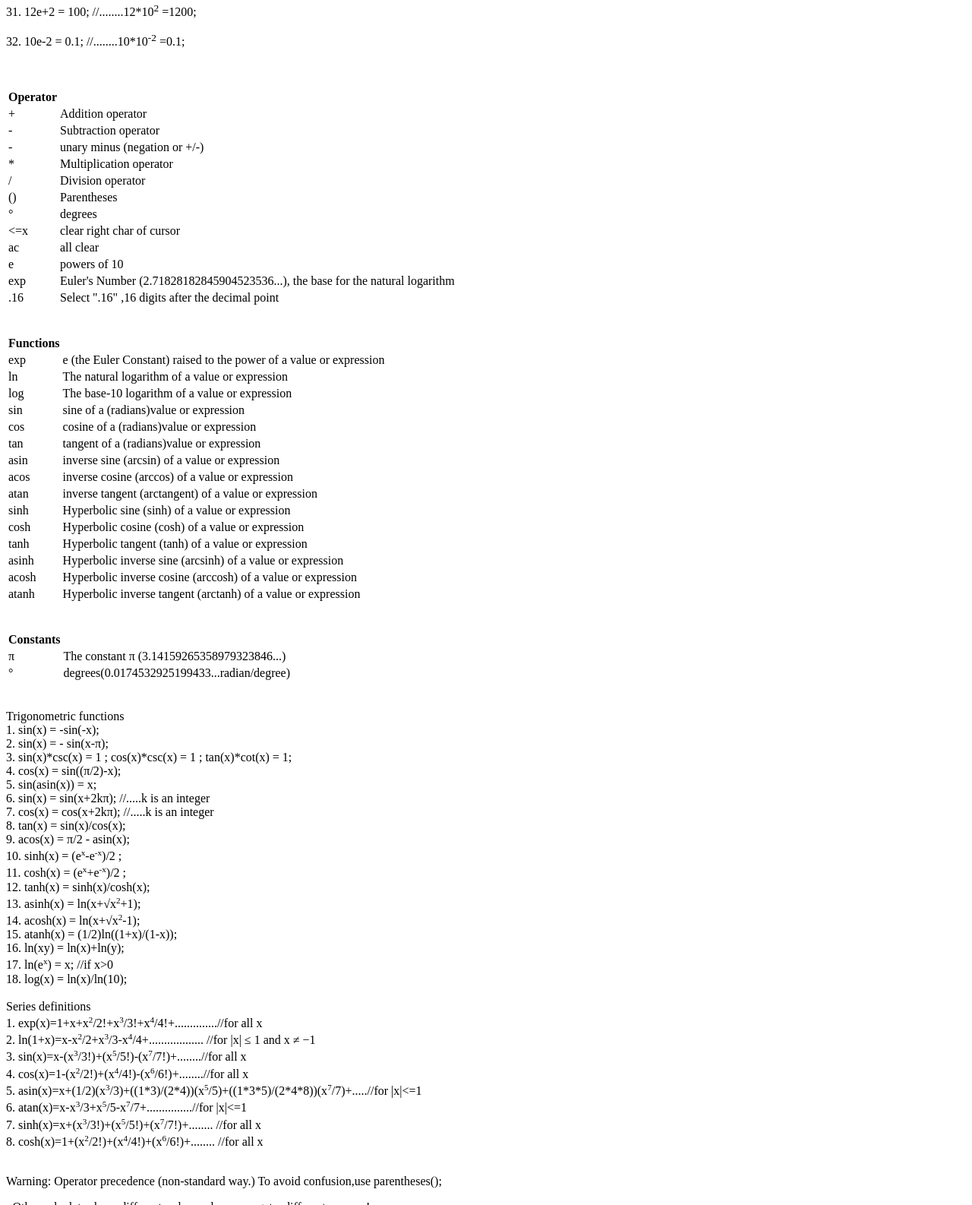
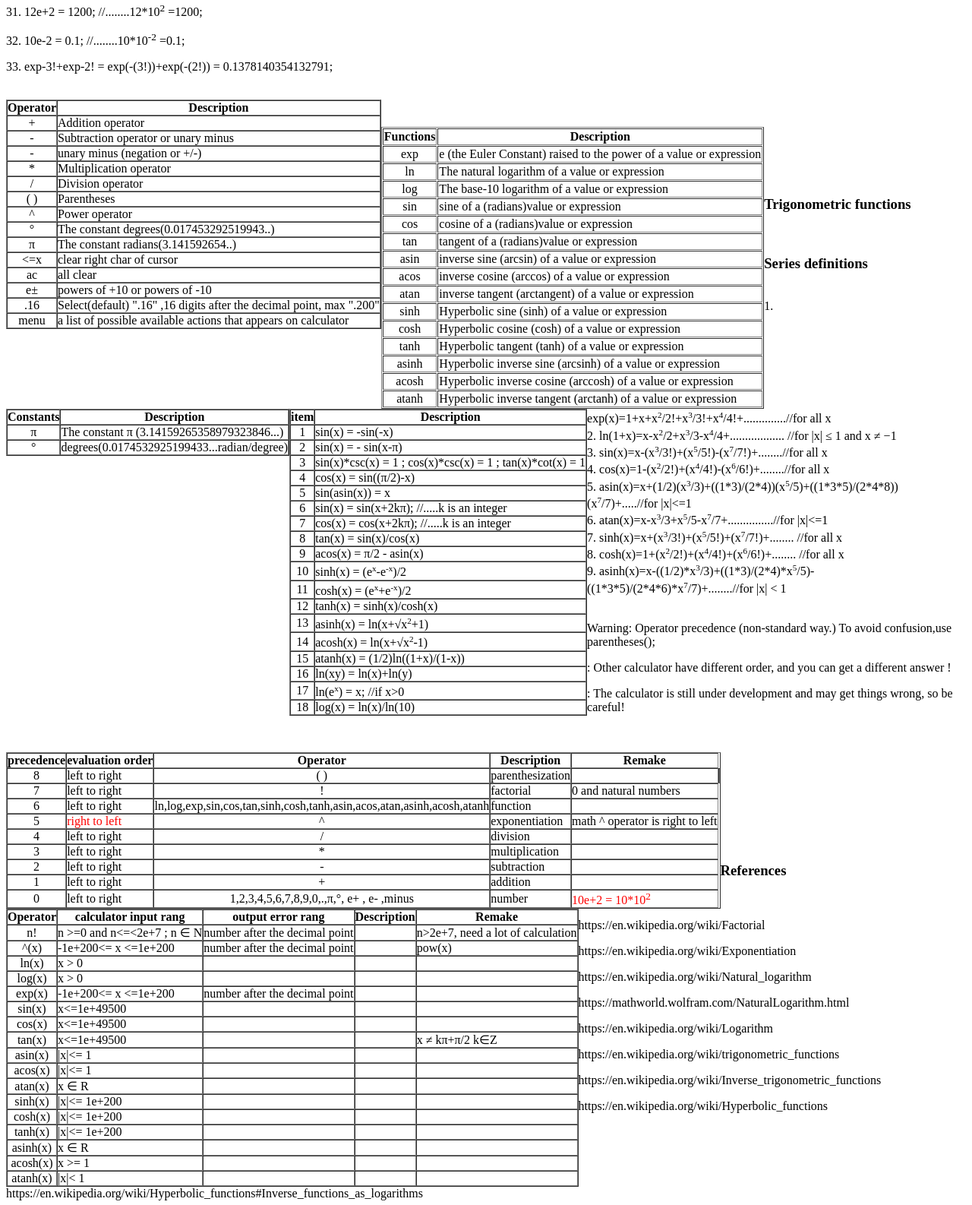
Before and after one commit to taiminghuang/taiminghuang.github.io, a plain HTML site: page calculator_mobile_menu.html in a window 1280 px wide. Shown: the part 1214-2800 px from the top of the page at 76% size. Drawn offline with Linux system fonts and the light colour scheme.

Commit message:
Update calculator_mobile_menu.html

```diff
--- a/calculator_mobile_menu.html
+++ b/calculator_mobile_menu.html
@@ -5,27 +5,25 @@
     <meta name="viewport" content="width=device-width, initial-scale=1.0">
 </head>
 <body  >
-<div class="block">
-<br>
-  Examples:<br>
-
-   <p>1.  exp1 = exp(1)  = 2.7182818284590452 ;         //..e<sup><small>1</small></sup></p></p>
+<div class="block_a">
+  <h3>Examples:</h3>
+   <p><b>1.  exp1 = exp(1)  = 2.7182818284590452 ;</b>   //..e<sup><small>1</small></sup></p></p>
    <p>2.  exp3= exp(3) = 20.0855369231876677 ;           //....e<sup><small>3</small></sup></p>
    <p>3.  exp3π= exp(3π) = 20.0855369231876677 ;      //....e<sup><small>3π</small></sup></p>
    <p>4.  exp-3= exp(-3) = 0.0497870683678639; ;        //....e<sup><small>-3</small></sup></p>
    <p>5.  π= 3.1415926535897932;</p>
-   <p>6.  ° = 1°= 1*° = π/180 = 0.0174532925199433 ;   //................radians</p>
+   <p>6.  ° = 1°= 1*° = π/180 = 0.0174532925199433 ;   //........convert degrees to radians</p>
    <p>7.  180/π = 57.2957795131;                       //.......1 radian = 57.2957795131 degrees </p>
    <p>8.  cos0.5 = cos(0.5) = 0.8775825618903727;      //..............x= 0.5  radians</p>
    <p>9.  cos-30° = cos(-30°) = 0.8660254037844386;    //............x= -30 degrees</p>
    <p>10.  asin(1) = 1.5707963267948966;               //...............1.570 radians</p>
    <p>11.  asin(0) = 0 ; </p>
-   <p style="color:blue;">12.  asin(1)/° = 90 ;        //........radians..to..degrees</p>
+   <p style="color:blue;">12.  asin(1)/° = 90 ;        //........convert radians to degrees</p>
    <p>13.  asin(1) = 1.5707963267948966;               //...............radians</p>
    <p>14.  sin(2π) = 0; </p>
    <p>15.  -2^4 = 0 - (2^4) = -16 ;                    //...........-(2<sup>4</sup>)</p>
    <p style="color:blue;">16.  -3^2= -(3^2) = -9;       //..........math -3^2= -(3^2)= -9 ;</p>
-   <p style="color:blue;">    To avoid confusion,use parentheses();</p>
+   <p style="color:blue;">    To avoid confusion,use parentheses( );</p>
    <p>17.  2^(1/3) = 1.2599210498948732;                //  ..........2<sup>1/3</sup></p>
    <p style="color:blue;">18.  2^3^4 = 2^(3^4) = 2.4178516392292583e+24; </p>
    <p style="color:blue;">                             //...math 2^3^4 = (2^(3^4)) = 2.4178516392292583e+24 ;</p>
@@ -35,123 +33,160 @@
    <p>21.  (-3)^2 = 9;</p>
    <p>22   -3^2 = -(3^2) = - 9 ;</p>
    <p>23   3π^2π = (3π)^(2π) = 1322897.0042358196875005 ;</p>
-
    <p>24.  ln(1) = 0;                                      //.........ln<sub><small>e</small></sub>1 =0</p>
    <p>25.  log(10) = 1 ;                                     //.......log<sub><small>10</small></sub>10 =1</p>
    <p>26.  1! = 1 ; </p>
    <p>27.  5! = 120 ;                                       //........1*2*3*4*5=120</p>
    <p>28.  -5! = -(5!) = - 120 ;                            //.......-(1*2*3*4*5)=-120</p>
    <p>29.  (-5)! = <--  Msg : n! , n >=0 , n ∈ N -->; </p>
-
    <p>30.  (sin(π))^2 = 0;</p>
-   <p>31.  12e+2 = 100;                                     //........12*10<sup>2</sup> =1200;</p>
+   <p>31.  12e+2 = 1200;                                     //........12*10<sup>2</sup> =1200;</p>
    <p>32.  10e-2 = 0.1;                                     //........10*10<sup>-2</sup> =0.1;</p>
-
-
+   <p>33.  exp-3!+exp-2! = exp(-(3!))+exp(-(2!)) = 0.1378140354132791;
+       <br>
       <br>
-      <br>
-<table>
+</div>
+<div class="block_b">
+<table border="1px" cellspacing="0" cellpadding="0"  align="left" required readonly="readonly">
+<tbody>
 <thead>
 <tr>
-<th>Operator</th>
+<th align="center">Operator</th>
+<th >Description</th>
 </tr>
 </thead>
 <tbody>
-<tr><td>+</td><td>Addition operator</td></tr>
-<tr><td>-</td><td>Subtraction operator</td></tr>
-<tr><td>-</td><td>unary minus (negation or +/-)</td></tr>
-<tr><td>*</td><td>Multiplication operator</td></tr>
-<tr><td>/</td><td>Division operator</td><td></tr>
-<tr><td>()</td><td>Parentheses</td><td></tr>
-<tr><td>°</td><td>degrees</td><td></tr>
-<tr><td><=x</td><td>clear right char  of cursor </td><td></tr>
-<tr><td>ac</td><td> all clear </td><td></tr>
-<tr><td>e</td><td> powers of 10 </td><td></tr>
-<tr><td>exp</td><td>Euler's Number (2.71828182845904523536...), the base for the natural logarithm</td></tr>
-<tr><td>.16</td><td>Select ".16" ,16 digits after the decimal point</td><td></tr>
+<tr><td align="center">+</td><td>Addition operator</td></tr>
+<tr><td align="center">-</td><td>Subtraction operator or unary minus </td></tr>
+<tr><td align="center">-</td><td>unary minus (negation or +/-)</td></tr>
+<tr><td align="center">*</td><td>Multiplication operator</td></tr>
+<tr><td align="center">/</td><td>Division operator</td></tr>
+<tr><td align="center">( )</td><td>Parentheses</td></tr>
+<tr><td align="center">^</td><td>Power operator</td></tr>
+<tr><td align="center">°</td><td>The constant degrees(0.017453292519943..)</td></tr>
+<tr><td align="center">π</td><td>The constant radians(3.141592654..)</td></tr>
+<tr><td align="center"><=x</td><td>clear right char  of cursor </td></tr>
+<tr><td align="center">ac</td><td> all clear </td></tr>
+<tr><td align="center">e±</td><td> powers of +10 or powers of -10 </td></tr>
+<tr><td align="center">.16</td><td>Select(default) ".16" ,16 digits after the decimal point, max ".200"</td></tr>
+<tr><td align="center">menu</td><td> a list of possible available actions  that appears on calculator </td></tr>
+
+
 </tbody>
+
 </table>
       <br>
       <br>
-<table>
+</div>
+<div class="block_c">
+
+<table border="1px" cellspacing="1" cellpadding="1"  align="left" required readonly="readonly">
+<tbody>
 <thead>
 <tr>
 <th>Functions</th>
+<th>Description</th>
 </tr>
 </thead>
-<tbody>
-<tr><td>exp</td><td>e (the Euler Constant) raised to the power of a value or expression</td></tr>
-<tr><td>ln</td><td>The natural logarithm of a value or expression</td></tr>
-<tr><td>log</td><td>The base-10 logarithm of a value or expression</td><td></tr>
-<tr><td>sin</td><td>sine of a (radians)value or expression</td></tr>
-<tr><td>cos</td><td>cosine of a (radians)value or expression</td></tr>
-<tr><td>tan</td><td>tangent of a (radians)value or expression</td></tr>
-<tr><td>asin</td><td>inverse sine (arcsin) of a value or expression</td><td></tr>
-<tr><td>acos</td><td>inverse cosine (arccos) of a value or expression</td><td></tr>
-<tr><td>atan</td><td>inverse tangent (arctangent) of a value or expression</td></tr>
-<tr><td>sinh</td><td>Hyperbolic sine (sinh) of a value or expression</td></tr>
-<tr><td>cosh</td><td>Hyperbolic cosine (cosh) of a value or expression</td></tr>
-<tr><td>tanh</td><td>Hyperbolic tangent (tanh) of a value or expression</td><td></tr>
-<tr><td>asinh</td><td>Hyperbolic inverse sine (arcsinh) of a value or expression</td></tr>
-<tr><td>acosh</td><td>Hyperbolic inverse cosine (arccosh) of a value or expression</td></tr>
-<tr><td>atanh</td><td>Hyperbolic inverse tangent (arctanh) of a value or expression</td><td></tr>
+
+<tr><td align="center">exp</td><td>e (the Euler Constant) raised to the power of a value or expression</td></tr>
+<tr><td align="center">ln</td><td>The natural logarithm of a value or expression</td></tr>
+<tr><td align="center">log</td><td>The base-10 logarithm of a value or expression</td></tr>
+<tr><td align="center">sin</td><td>sine of a (radians)value or expression</td></tr>
+<tr><td align="center">cos</td><td>cosine of a (radians)value or expression</td></tr>
+<tr><td align="center">tan</td><td>tangent of a (radians)value or expression</td></tr>
+<tr><td align="center">asin</td><td>inverse sine (arcsin) of a value or expression</td></tr>
+<tr><td align="center">acos</td><td>inverse cosine (arccos) of a value or expression</td></tr>
+<tr><td align="center">atan</td><td>inverse tangent (arctangent) of a value or expression</td></tr>
+<tr><td align="center">sinh</td><td>Hyperbolic sine (sinh) of a value or expression</td></tr>
+<tr><td align="center">cosh</td><td>Hyperbolic cosine (cosh) of a value or expression</td></tr>
+<tr><td align="center">tanh</td><td>Hyperbolic tangent (tanh) of a value or expression</td></tr>
+<tr><td align="center">asinh</td><td>Hyperbolic inverse sine (arcsinh) of a value or expression</td></tr>
+<tr><td align="center">acosh</td><td>Hyperbolic inverse cosine (arccosh) of a value or expression</td></tr>
+<tr><td align="center">atanh</td><td>Hyperbolic inverse tangent (arctanh) of a value or expression</td></tr>
 
 </tbody>
 </table>
 <br>
 <br>
-<table>
+
+</div>
+<div class="block_d">
+
+<table border="1px" cellspacing="0" cellpadding="0"  align="left" required readonly="readonly">
+<tbody>
 <thead>
 <tr>
 <th>Constants</th>
+<th>Description</th>
 </tr>
 </thead>
-<tbody>
-<tr><td>π</td><td>The constant π (3.14159265358979323846...)</td></tr>
-<tr><td>°</td><td> degrees(0.0174532925199433...radian/degree)</td></tr>
+<tr><td align="center">π</td><td>The constant π (3.14159265358979323846...)</td></tr>
+<tr><td align="center">°</td><td> degrees(0.0174532925199433...radian/degree)</td></tr>
 </tbody>
 </table>
 <br>
-<br>Trigonometric functions<br>
-   1.  sin(x) = -sin(-x);
-       <br>
-   2.  sin(x) = - sin(x-π);
-       <br>
-   3.  sin(x)*csc(x) = 1 ; cos(x)*csc(x) = 1 ; tan(x)*cot(x) = 1;
-       <br>
-   4.  cos(x) = sin((π/2)-x);
-       <br>
-   5.  sin(asin(x)) = x;
-       <br>
-   6.  sin(x) = sin(x+2kπ);   //.....k is an integer
-       <br>
-   7.  cos(x) = cos(x+2kπ);   //.....k is an integer
-       <br>
-   8.  tan(x) = sin(x)/cos(x);
-       <br>
-   9.  acos(x) = π/2 - asin(x);
-       <br>
-  10.  sinh(x) = (e<sup><small>x</small></sup>-e<sup><small>-x</small></sup>)/2 ;
-       <br>
-  11.  cosh(x) = (e<sup><small>x</small></sup>+e<sup><small>-x</small></sup>)/2 ;
-       <br>
-  12.  tanh(x) = sinh(x)/cosh(x);
-       <br>
-  13.  asinh(x) = ln(x+√x<sup><small>2</small></sup>+1);
-       <br>
-  14.  acosh(x) = ln(x+√x<sup><small>2</small></sup>-1);
-      <br>
-  15.  atanh(x) = (1/2)ln((1+x)/(1-x));
-     <br>
-  16.  ln(xy) = ln(x)+ln(y);
-     <br>
-  17.  ln(e<sup><small>x</small></sup>) = x;   //if x>0
-     <br>
-  18.  log(x) = ln(x)/ln(10);
-     <br>
+<br>
+
+</div>
+
+
+<div class="block_e">
+
+<table border="1px" cellspacing="0" cellpadding="0"  align="left" required readonly="readonly">
+<p>
+<h3>Trigonometric functions</h3>
+<p>
+<tbody>
+<thead>
+<tr>
+<th>item</th>
+<th>Description</th>
+</tr>
+</thead>
+
+  <tr><td align="center">1</td><td>sin(x) = -sin(-x)</td></tr>
+
+   <tr><td align="center">2</td><td>  sin(x) = - sin(x-π)</td></tr>
+
+   <tr><td align="center">3</td><td>  sin(x)*csc(x) = 1 ; cos(x)*csc(x) = 1 ; tan(x)*cot(x) = 1</td></tr>
+
+   <tr><td align="center">4</td><td>  cos(x) = sin((π/2)-x)</td></tr>
+
+   <tr><td align="center">5</td><td>  sin(asin(x)) = x</td></tr>
+
+   <tr><td align="center">6</td><td>  sin(x) = sin(x+2kπ);   //.....k is an integer</td></tr>
+
+   <tr><td align="center">7</td><td>  cos(x) = cos(x+2kπ);   //.....k is an integer </td></tr>
+
+   <tr><td align="center">8</td><td>  tan(x) = sin(x)/cos(x)</td></tr>
+
+   <tr><td align="center">9</td><td>  acos(x) = π/2 - asin(x)</td></tr>
+
+  <tr><td align="center">10</td><td>  sinh(x) = (e<sup><small>x</small></sup>-e<sup><small>-x</small></sup>)/2 </td></tr>
+
+  <tr><td align="center">11</td><td>  cosh(x) = (e<sup><small>x</small></sup>+e<sup><small>-x</small></sup>)/2 </td></tr>
+
+  <tr><td align="center">12</td><td>  tanh(x) = sinh(x)/cosh(x)</td></tr>
+
+  <tr><td align="center">13</td><td>  asinh(x) = ln(x+√x<sup><small>2</small></sup>+1)</td></tr>
+
+  <tr><td align="center">14</td><td>  acosh(x) = ln(x+√x<sup><small>2</small></sup>-1)</td></tr>
+
+  <tr><td align="center">15</td><td>  atanh(x) = (1/2)ln((1+x)/(1-x))</td></tr>
+
+  <tr><td align="center">16</td><td>  ln(xy) = ln(x)+ln(y)</td></tr>
+
+  <tr><td align="center">17</td><td>  ln(e<sup><small>x</small></sup>) = x;   //if x>0</td></tr>
+
+  <tr><td align="center">18</td><td>  log(x) = ln(x)/ln(10)</td></tr>
+
+
+  </tbody>
+</table>
 
 <br>
-  Series definitions <br>
+  <h3>Series definitions</h3> </br>
     1.  exp(x)=1+x+x<sup><small>2</small></sup>/2!+x<sup><small>3</small></sup>/3!+x<sup><small>4</small></sup>/4!+..............//for all x
        <br>
     2.  ln(1+x)=x-x<sup><small>2</small></sup>/2+x<sup><small>3</small></sup>/3-x<sup><small>4</small></sup>/4+.................. //for |x| ≤ 1 and x ≠ −1
@@ -168,6 +203,8 @@
        <br>
     8.  cosh(x)=1+(x<sup><small>2</small></sup>/2!)+(x<sup><small>4</small></sup>/4!)+(x<sup><small>6</small></sup>/6!)+........ //for all x
        <br>
+    9.  asinh(x)=x-((1/2)*x<sup><small>3</small></sup>/3)+((1*3)/(2*4)*x<sup><small>5</small></sup>/5)-((1*3*5)/(2*4*6)*x<sup><small>7</small></sup>/7)+........//for |x| < 1
+       <br>
 
 
        <br>
@@ -177,7 +214,7 @@
 
        <br>
 
- <table>
+ <table border="1px" cellspacing="0" cellpadding="0"  align="left" required readonly="readonly">
 <thead>
 <tr>
 <th>precedence</th>
@@ -185,53 +222,67 @@
 <th>Operator</th>
 <th>Description</th>
 <th>Remake</th>
+
 </tr>
 </thead>
 <tbody>
-<tr><td>9</td><td>left to right</td><td>()</td><td>parenthesization</td><td></td></tr>
-<tr><td>8</td><td style="color:red;"></td><td>!</td><td> factorial </td><td >0 and natural numbers    </td></tr>
-<tr><td>7</td><td style="color:red;"></td><td>^</td><td> exponentiation </td><td >  math ^ operator is  right to left </td></tr>
-<tr><td>6</td><td>left to right</td><td>-</td><td>unary minus </td></td></tr>
-<tr><td>5</td><td>left to right</td><td>ln,log,exp,sin,cos,tan,sinh,cosh,tanh</td><td> function </td><td > </td></tr>
-<tr><td></td><td></td><td>asin,acos,atan,asinh,acosh,atanh</td><td> </td><td > </td></tr>
-<tr><td>4</td><td>left to right</td><td> / </td><td>division</td><td></td></tr>
-<tr><td>3</td><td>left to right</td><td> * </td><td>multiplication</td><td></td></tr>
-<tr><td>2</td><td>left to right</td><td> -  </td><td>subtraction</td><td></td></tr>
-<tr><td>1</td><td>left to right</td><td> + </td><td>addition</td><td></td></tr>
-<tr><td>0</td><td>left to right</td><td> 1,2,3,4,5,6,7,8,9,0,.,π,°, e+ , e- </td><td>number</td><td><td style="color:red;"> 10e+2 = 10*10<sup>2</sup></td></tr>
+<tr><td align="center">8</td><td>left to right</td><td align="center">( )</td><td>parenthesization</td><td></td><td></td></tr>
+<tr><td align="center">7</td><td >left to right</td><td align="center">!</td><td> factorial </td><td >0 and natural numbers    </td></tr>
+<tr><td align="center">6</td><td>left to right</td><td>ln,log,exp,sin,cos,tan,sinh,cosh,tanh,asin,acos,atan,asinh,acosh,atanh</td><td> function </td><td > </td></tr>
+<tr><td align="center">5</td><td style="color:red;">right to left</td><td align="center">^</td><td> exponentiation </td><td >  math ^ operator is  right to left </td></tr>
+<tr><td align="center">4</td><td>left to right</td><td align="center"> / </td><td>division</td><td></td></tr>
+<tr><td align="center">3</td><td>left to right</td><td align="center"> * </td><td>multiplication</td><td></td></tr>
+<tr><td align="center">2</td><td>left to right</td><td align="center"> -  </td><td>subtraction</td><td></td></tr>
+<tr><td align="center">1</td><td>left to right</td><td align="center"> + </td><td>addition</td><td></td></tr>
+<tr><td align="center">0</td><td>left to right</td><td align="center"> 1,2,3,4,5,6,7,8,9,0,.,π,°, e+ , e- ,minus</td><td>number</td><td style="color:red;"> 10e+2 = 10*10<sup>2</sup></td></tr>
 
 </tbody>
 </table>
 </div>
-</body>
-</html>
+
 <br>
 <br>
 <br>
-<table>
+<tr></tr>
+
+<table border="1px" cellspacing="0" cellpadding="0"  align="left" required readonly="readonly">
 <thead>
 <tr>
 <th>Operator</th>
-<th>input rang</th>
+<th>calculator input rang</th>
 <th>output error rang </th>
 <th>Description</th>
 <th>Remake</th>
 </tr>
 </thead>
 <tbody>
-<tr><td>n!</td><td >0<=n=<20000000 ; n ∈ N</td><td>number after the decimal point</td><td></td><td >n>20000000, need a lot of calculation </td></tr>
-<tr><td>^(x)</td><td> -1e+200<= x <=1e+200 </td><td>number after the decimal point</td><td> 9.9^(1e+1000) </td><td > pow(x)</td></tr>
-<tr><td>exp(x)</td><td> -1e+200<= x <=1e+200</td><td>number after the decimal point </td><td>exp(1e+1000) </td><td > about 10 minute</td></tr>
-<tr><td>sin(x)</td><td>1e-170<=x<=1e+2100</td><td> < |(+/-)1e-200| </td><td></td><td>cos(2e-323)-cos(1e-323)^2+sin(1e-323)^2= 0;(LONG TIME);sin(1e-450)?; sin(3600000000°-1e-300) =  -10e-301;;sin(12345678901234567890π-1e-700) = -1e-700;sin(1e-123456) = 1e-123456;
-;sin(2e-180)-2*sin(1e-180)*cos(1e-180) = 3.4319070-973;sin(2e-240)-2*sin(1e-240)*cos(1e-240) = 3.4311e-1033;</td></tr>
-<tr><td>cos(x)</td><td >1e-170<=x<=1e+2100</td><td>(+/-) 1e-200</td><td></td><td> </td></tr>
-<tr><td>tan(x)</td><td >1e-123456<=x<=1e+1000</td><td>(+/-) 1e-300</td><td></td><td> </td></tr>
-<tr><td></td><td></td><td></td><td></td><td></td></tr>
+<tr><td align="center">n!</td><td > n >=0 and n<=<2e+7 ; n ∈ N</td><td>number after the decimal point</td><td></td><td >n>2e+7, need a lot of calculation </td></tr>
+<tr><td align="center">^(x)</td><td> -1e+200<= x <=1e+200 </td><td>number after the decimal point</td><td> </td><td > pow(x)</td></tr>
+<tr><td align="center">ln(x)</td><td> x > 0 </td><td></td><td></td><td></td></tr>
+<tr><td align="center">log(x)</td><td> x > 0 </td><td></td><td></td><td></td></tr>
+<tr><td align="center">exp(x)</td><td> -1e+200<= x <=1e+200</td><td>number after the decimal point </td><td> </td><td ></td></tr>
+<tr><td align="center">sin(x)</td><td>x<=1e+49500 </td><td> </td><td></td><td> </td></tr>
+<tr><td align="center">cos(x)</td><td> x<=1e+49500 </td><td></td><td></td><td> </td></tr>
+<tr><td align="center">tan(x)</td><td> x<=1e+49500 </td><td></td><td></td><td>x ≠ kπ+π/2  k∈Z </td></tr>
+<tr><td align="center">asin(x)</td><td>|x|<= 1 </td><td></td><td></td><td></td></tr>
+<tr><td align="center">acos(x)</td><td>|x|<= 1</td><td></td><td></td><td></td></tr>
+<tr><td align="center">atan(x)</td><td>x ∈ R </td><td></td><td></td><td></td></tr>
+<tr><td align="center">sinh(x)</td><td>|x|<= 1e+200</td><td></td><td></td><td></td></tr>
+<tr><td align="center">cosh(x)</td><td>|x|<= 1e+200</td><td></td><td></td><td></td></tr>
+<tr><td align="center">tanh(x)</td><td>|x|<= 1e+200</td><td></td><td></td><td></td></tr>
+<tr><td align="center">asinh(x)</td><td>x ∈ R</td><td></td><td></td><td></td></tr>
+<tr><td align="center">acosh(x)</td><td>x >= 1</td><td></td><td></td><td></td></tr>
+<tr><td align="center">atanh(x)</td><td>|x|< 1</td> <td></td><td></td><td></td></tr>
+
 </tbody>
 </table>
 
+<br>
+<br>
+<br>
+<tr></tr>
 
-<br>References <br>
+<br><h3>References </h3></br>
 
 <p>https://en.wikipedia.org/wiki/Factorial</p>
 <p>https://en.wikipedia.org/wiki/Exponentiation</p>
@@ -242,14 +293,19 @@
 <p>https://en.wikipedia.org/wiki/Inverse_trigonometric_functions</p>
 <p>https://en.wikipedia.org/wiki/Hyperbolic_functions</p>
 <p>https://en.wikipedia.org/wiki/Hyperbolic_functions#Inverse_functions_as_logarithms</p>
-
 <p>https://mathworld.wolfram.com/Precedence.html</p>
 <p>https://www.mathsisfun.com/operation-order-pemdas.html</p>
+<p>https://www.piday.org/million/</p>
+<p>https://en.wikipedia.org/wiki/E_(mathematical_constant)</p>
+<p>https://oeis.org/A001113/b001113.txt</p>
 <p>https://www.mathsisfun.com/calculator-precision.html</p>
 <p>https://keisan.casio.com/calculator</p>
 <p>https://taiminghuang.github.io</p>
+<p>https://www.w3schools.com/howto</p>
+<p>https://www.w3schools.com/css/css_rwd_intro.asp(RWD)</p>
+<p>http://oeis.org/A000796/b000796.txt(π)(20000)</p>
+<p>https://www.webintoapp.com</p>
 </div>
-
 <br>contact us <br>
  <p> If any suggestions for improvements or enhancements to this  precision calculator.</p>
  <p> We are glad  about message from you ! But we get lots of emails, and can't respond to them all.</p>
```
